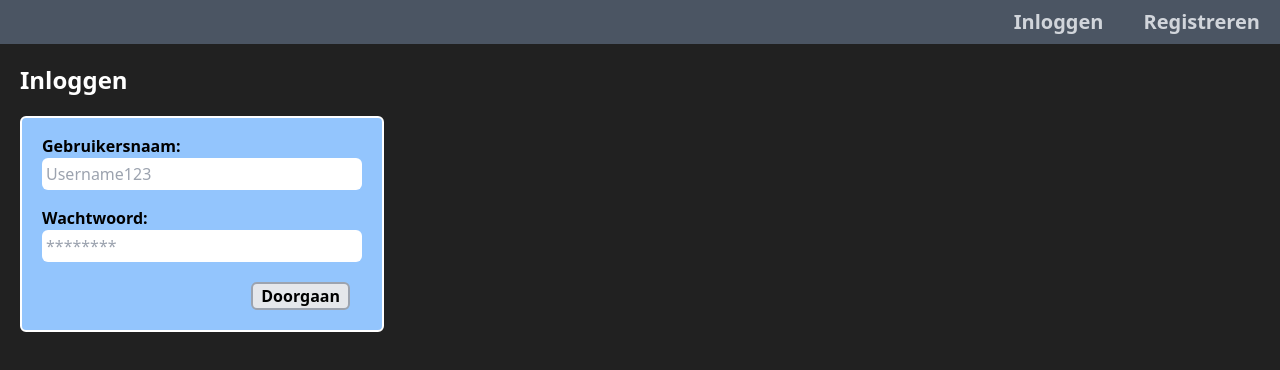
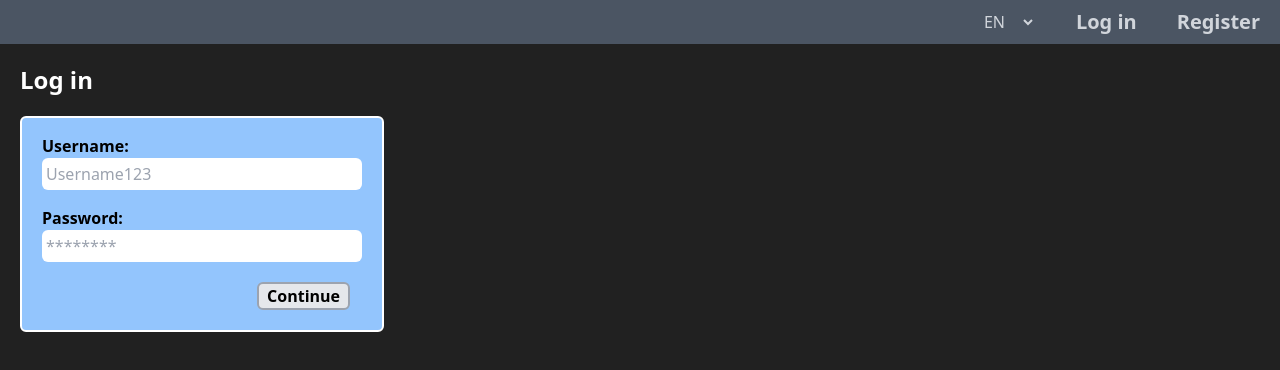
Before and after one commit to JonathanCouck/frontendweb-poker-tracker, a React (Create React App) app: page /login in a window 1280 px wide. Shown: the top 370 px of the page. Built offline with nearby package versions, Linux system fonts and the light colour scheme; no server answers.

Commit message:
language add en and fr, changeLang functionality

```diff
--- a/public/index.html
+++ b/public/index.html
@@ -1,5 +1,5 @@
 <!DOCTYPE html>
-<html lang="nl">
+<html lang="en">
   <head>
     <meta charset="utf-8" />
     <link rel="icon" href="%PUBLIC_URL%/favicon.ico" />
@@ -24,7 +24,7 @@
       work correctly both with client-side routing and a non-root public URL.
       Learn how to configure a non-root public URL by running `npm run build`.
     -->
-    <title>React App</title>
+    <title>Poker Tracker</title>
   </head>
   <body style="background-color:#212121; color:white">
     <noscript>You need to enable JavaScript to run this app.</noscript>
--- a/src/components/GamesList.jsx
+++ b/src/components/GamesList.jsx
@@ -23,7 +23,7 @@ const Game = ({id, place, type, inFor, outFor, par1, par2, date, index}) => {
   });
 
   return (
-    <tr className={`p-2 border-t border-gray-500 ${type==='CASH'?'bg-red-300 hover:bg-red-400':'bg-blue-300 hover:bg-blue-400'}`}>
+    <tr className={`p-2 border-t border-gray-500 ${inFor<outFor?'bg-green-300 hover:bg-green-400':'bg-red-300 hover:bg-red-400'}`}>
       <td className='p-2 border-r border-gray-200'>{index}</td>
       <td className='p-2 border-r border-gray-200'>
         {new Date(date).toLocaleDateString("nl-BE", {
@@ -92,7 +92,7 @@ const GamesList = () => {
               <th className='w-16 p-2'/>
             </tr>
           </thead>
-          <tbody className={`bg-${filter==='CASH'?'red':filter==='TOUR'?'blue':'purple'}-300`}>
+          <tbody className={`bg-blue-300`}>
           {
 
             loading? <tr><td colSpan="9" className='p-2 font-semibold'>{t('Games.loading')}</td></tr> :
--- a/src/components/NavMenu.jsx
+++ b/src/components/NavMenu.jsx
@@ -1,4 +1,4 @@
-import { useCallback } from "react";
+import { useCallback, useEffect } from "react";
 import { NavLink } from "react-router-dom";
 import { useLogout, useSession } from "../contexts/AuthProvider";
 import { useTranslation } from "react-i18next";
@@ -13,13 +13,27 @@ const NavItem = ({
 ;
 
 export default function NavMenu() {
-  const { t } = useTranslation();
+  const { t, i18n } = useTranslation();
   const { isAuthed } = useSession();
   const logout = useLogout();
+
+  useEffect(() => {
+    const lang = sessionStorage.getItem('lang');
+    if(!lang) {
+      sessionStorage.setItem('lang', i18n.language);
+    } else {
+      i18n.changeLanguage(lang)
+    }
+  },[]);
 
   const handleLogout = useCallback(() => {
     logout();
   }, [logout]);
+
+  const handleLanguageChange = useCallback((event) => {
+    i18n.changeLanguage(event.target.value);
+    sessionStorage.setItem('lang', i18n.language);
+  }, []);
 
   return (
     <nav className="flex bg-gray-600">
@@ -31,7 +45,11 @@ export default function NavMenu() {
           </>
         ) : null
       }
-      <div className="flex-1" ></div>
+      <select className="text-gray-300 bg-gray-600 ml-auto mr-5 w-16 p-2 hover:bg-gray-500" onChange={handleLanguageChange}>
+        <option value="nl" selected={sessionStorage.getItem('lang')==='nl'}>NL</option>
+        <option value="en" selected={sessionStorage.getItem('lang')==='en'}>EN</option>
+        <option value="fr" selected={sessionStorage.getItem('lang')==='fr'}>FR</option>
+      </select>
       {
         !isAuthed ? (
           <>
--- a/src/i18n.js
+++ b/src/i18n.js
@@ -1,16 +1,14 @@
 import i18n from "i18next";
 import { initReactI18next } from "react-i18next";
-//import translationEN from "./translations/en.json";
+import translationEN from "./translations/en.json";
 import translationNL from "./translations/nl.json";
-//import translationFR from "./translations/fr.json";
+import translationFR from "./translations/fr.json";
 
 // the translations
-// (tip move them in a JSON file and import them,
-// or even better, manage them separated from your code: https://react.i18next.com/guides/multiple-translation-files)
 const resources = {
-  // en: { translation: translationEN },
+  en: { translation: translationEN },
   nl: { translation: translationNL },
-  // fr: { translation: translationFR },
+  fr: { translation: translationFR },
 };
 
 i18n
--- /dev/null
+++ b/src/translations/en.json
@@ -0,0 +1,89 @@
+{
+  "NavMenu": {
+    "logIn": "Log in",
+    "register": "Register",
+    "games": "Games",
+    "places": "Places",
+    "logOut": "Log out"
+  },
+  "Form": {
+    "choose": "Choose a",
+    "username": "Username",
+    "password": "Password",
+    "confirmPassword": "Confirm password",
+    "place": "Place",
+    "type": "Type",
+    "inFor": "In for (€)",
+    "outFor": "Out for (€)",
+    "par1": "Small Blind (CASH) / Finished (TOUR)",
+    "par2": "Big Blind (CASH) / Entrants (TOUR)",
+    "date": "Date",
+    "name": "Name",
+    "city": "City",
+    "country":"Country",
+    "website": "Website"
+  },
+  "Login": {
+    "logIn": "Log in",
+    "continue": "Continue"
+  },
+  "Register": {
+    "register": "Register",
+    "continue": "Continue"
+  },
+  "Games": {
+    "games": "Games",
+    "sure": "Are you sure you want to delete this game?",
+    "allGames": "All games",
+    "cashgames": "Cashgames",
+    "tournaments": "Tournaments",
+    "date": "Date",
+    "place": "Place",
+    "clickForWebsite": "click for website",
+    "type": "Type",
+    "in": "In",
+    "out": "Out",
+    "finished": "Finished",
+    "entrants": "Entrants",
+    "sb": "SB",
+    "bb": "BB",
+    "total": "Total",
+    "loading": "Loading...",
+    "noGames": "No games...",
+    "edit": "Edit game",
+    "delete": "Delete game",
+    "add": "Add game"
+  },
+  "GameEditor": {
+    "add": "Add new game",
+    "edit": "Edit existing game",
+    "save": "Save game",
+    "cancel": "Cancel"
+  },
+  "Places": {
+    "places": "Places",
+    "sure": "Are you sure you want to delete this place?",
+    "search": "Search",
+    "name": "Name",
+    "clickForWebsite": "click for website",
+    "country":"Country",
+    "city":"City",
+    "loading":"Loading...",
+    "noPlaces":"No places",
+    "noPlacesFilter":"No places with this filter",
+    "edit": "Edit place",
+    "delete": "Delete place",
+    "add": "Add place"
+  },
+  "PlaceEditor": {
+    "add": "Add new place",
+    "edit": "Edit existing place",
+    "save": "Save place",
+    "cancel": "Cancel"
+  },
+  "Error": {
+    "required": "This field is required",
+    "samePassword": "Not the same password",
+    "minLength8": "Minimum length of 8"
+  }
+}
--- /dev/null
+++ b/src/translations/fr.json
@@ -0,0 +1,89 @@
+{
+  "NavMenu": {
+    "logIn": "Connecter",
+    "register": "Inscrire",
+    "games": "Jeux",
+    "places": "Endroits",
+    "logOut": "Disconnecter"
+  },
+  "Form": {
+    "choose": "choisis un",
+    "username": "Nom d'utilisateur",
+    "password": "Mot de passe",
+    "confirmPassword": "Confirmer mot de passe",
+    "place": "Endroit",
+    "type": "Type",
+    "inFor": "Dedans pour (€)",
+    "outFor": "Dehors pour (€)",
+    "par1": "Small Blind (CASH) / Fini (TOUR)",
+    "par2": "Big Blind (CASH) / Participants (TOUR)",
+    "date": "Date",
+    "name": "Nom",
+    "city": "Ville",
+    "country":"Pays",
+    "website": "Site web"
+  },
+  "Login": {
+    "logIn": "Connecter",
+    "continue": "Continuer"
+  },
+  "Register": {
+    "register": "Inscrire",
+    "continue": "Continuer"
+  },
+  "Games": {
+    "games": "Jeux",
+    "sure": "Etes-vous sûr de vouloir supprimer ce jeu?",
+    "allGames": "Tous les jeux",
+    "cashgames": "Jeux d'argent",
+    "tournaments": "Tournois",
+    "date": "Date",
+    "place": "Endroit",
+    "clickForWebsite": "cliquez pour le site web",
+    "type": "Type",
+    "in": "Dedans",
+    "out": "Dehors",
+    "finished": "Fini",
+    "entrants": "Participants",
+    "sb": "SB",
+    "bb": "BB",
+    "total": "Totale",
+    "loading": "Chargement en cours...",
+    "noGames": "Pas de jeux...",
+    "edit": "Modifier jeu",
+    "delete": "Supprimer jeu",
+    "add": "Ajouter jeu"
+  },
+  "GameEditor": {
+    "add": "Ajouter nouveau jeu",
+    "edit": "Modifier jeu existant",
+    "save": "Sauvegarder jeu",
+    "cancel": "Annuler"
+  },
+  "Places": {
+    "places": "Endroits",
+    "sure": "Are you sure you want to delete this place?",
+    "search": "Chercher",
+    "name": "Nom",
+    "clickForWebsite": "cliquez pour le site web",
+    "country":"Pays",
+    "city":"Ville",
+    "loading":"Chargement en cours...",
+    "noPlaces":"Pas d'endroits",
+    "noPlacesFilter":"Pas d'endroits avec ce filter",
+    "edit": "Modifier endroit",
+    "delete": "Supprimer endroit",
+    "add": "Ajouter endroit"
+  },
+  "PlaceEditor": {
+    "add": "Ajouter nouveau endroit",
+    "edit": "Modifier jeu endroit",
+    "save": "Sauvegarder jeu",
+    "cancel": "Annuler"
+  },
+  "Error": {
+    "required": "Ce champ est requis",
+    "samePassword": "Pas le même mot de passe",
+    "minLength8": "Longueur minimale de 8"
+  }
+}
```
